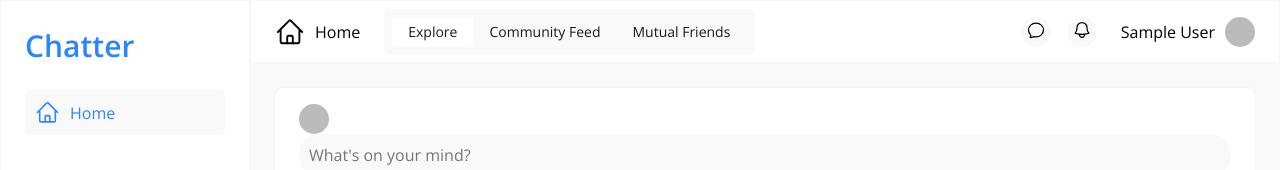
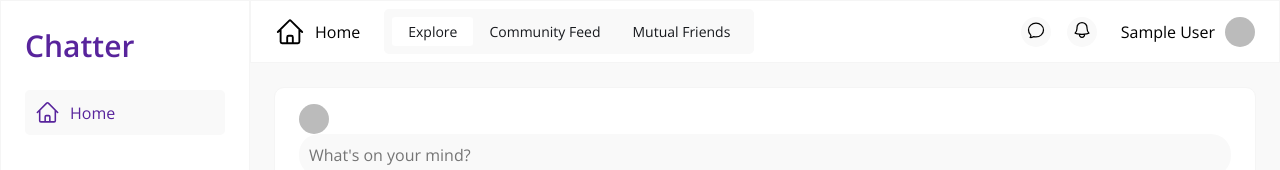
Before and after one commit to Im-Hassan-wd/verbose-broccoli, a React (Create React App) app: page / in a window 1280 px wide. Shown: the top 170 px of the page. Built offline with nearby package versions, Linux system fonts and the light colour scheme; no server answers; the database is empty; sample sign-in values are in the browser's storage.

Commit message:
theme selector

```diff
--- a/src/components/PostList.js
+++ b/src/components/PostList.js
@@ -7,7 +7,7 @@ export default function PostList({ posts }) {
     <div className="">
       {posts.length === 0 && <p>No posts yet!</p>}
       {posts.map((post) => (
-        <div className="post">
+        <div className="post" key={post.id}>
           <div className="info">
             <Avatar src={post.author.photoURL} />
             <li>
--- a/src/components/Sidebar.js
+++ b/src/components/Sidebar.js
@@ -1,18 +1,21 @@
 import { NavLink } from "react-router-dom";
+import { useTheme } from "../hooks/useTheme";
 
 // styles
 import "./Sidebar.css";
 
 export default function Sidebar() {
+  const { color } = useTheme();
+
   return (
     <div className="sidebar">
       <div className="logo">
-        <span>Chatter</span>
+        <span style={{ color: color }}>Chatter</span>
       </div>
 
       <ul>
         <li>
-          <NavLink exact to="/">
+          <NavLink style={{ color: color }} exact to="/">
             <svg
               xmlns="http://www.w3.org/2000/svg"
               fill="none"
--- a/src/index.css
+++ b/src/index.css
@@ -6,6 +6,10 @@
   --smoke: #f9f9f9;
   --black: #17191d;
   --gray: #8d9196;
+  --dark-100: #34353e;
+  --dark-200: #27282f;
+  --dark-300: #1e1f23;
+  --dark-400: #17181c;
 }
 
 /* base styles */
```
